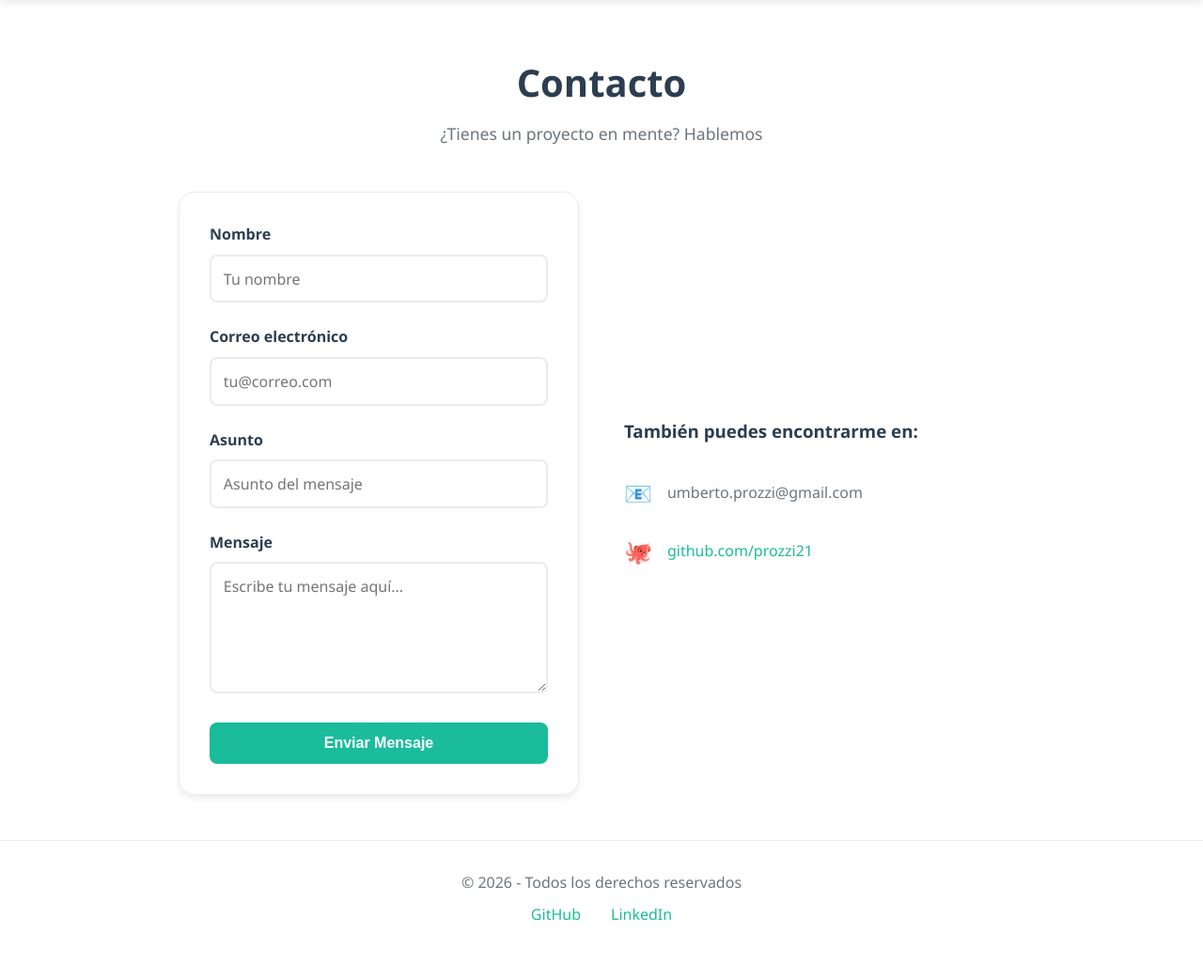
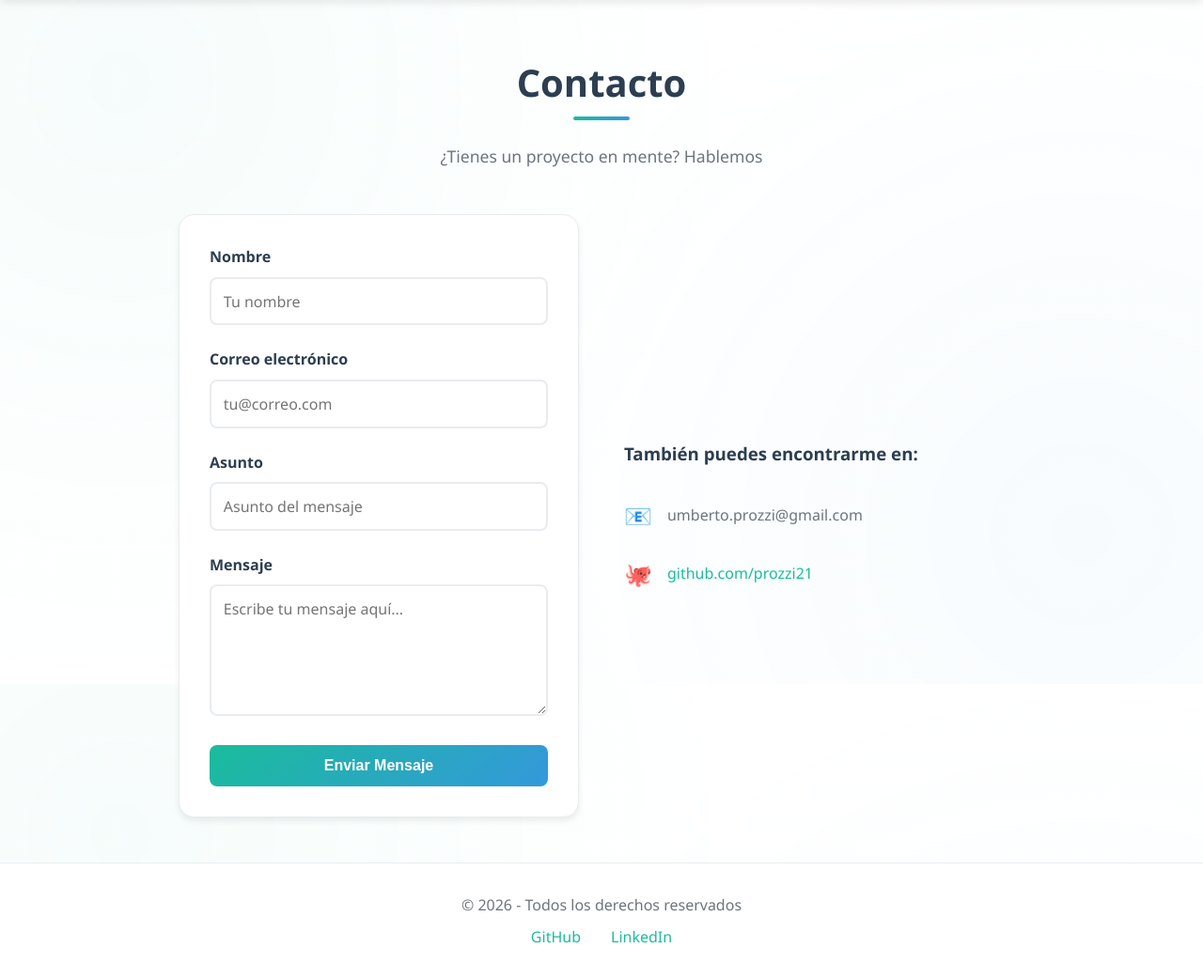
Before and after one commit to Prozzi21/portafolio, a FastAPI app: page /contact in a window 1280 px wide. Shown: the part 72-1114 px from the top of the page at 94% size. Before the commit the page ends 1052 px from the top, so only its background shows below. Run offline with FastAPI, Linux system fonts and the light colour scheme; data comes from the database, SQL or seed files in the repository.

Commit message:
Add gradient styles and enhance button hover effects in CSS

```diff
--- a/static/css/style.css
+++ b/static/css/style.css
@@ -12,6 +12,12 @@
     --code-bg: #f4f4f4;
     --card-shadow: 0 4px 6px rgba(0,0,0,0.07);
     --card-hover-shadow: 0 8px 25px rgba(0,0,0,0.15);
+
+    /* Gradients */
+    --gradient-accent: linear-gradient(135deg, #1abc9c 0%, #3498db 100%);
+    --gradient-accent-hover: linear-gradient(135deg, #16a085 0%, #2980b9 100%);
+    --gradient-bg: radial-gradient(circle at 10% 20%, rgba(26, 188, 156, 0.04) 0%, transparent 50%),
+                   radial-gradient(circle at 90% 80%, rgba(52, 152, 219, 0.04) 0%, transparent 50%);
 }
 
 [data-theme="dark"] {
@@ -39,6 +51,8 @@
 body {
     font-family: 'Segoe UI', Tahoma, Geneva, Verdana, sans-serif;
     background-color: var(--bg-primary);
+    background-image: var(--gradient-bg);
+    background-attachment: fixed;
     color: var(--text-primary);
     line-height: 1.6;
     transition: background-color 0.3s ease, color 0.3s ease;
@@ -219,21 +236,41 @@ body {
     text-decoration: none;
     font-weight: 600;
     font-size: 1rem;
-    transition: all 0.3s ease;
+    transition: all 0.3s ease, border-color 0.3s ease, background 0.3s ease;
     cursor: pointer;
     border: none;
     display: inline-block;
 }
 
 .btn-primary {
-    background: var(--accent);
+    background: var(--gradient-accent);
     color: white;
+    position: relative;
+    overflow: hidden;
+    z-index: 1;
+}
+
+.btn-primary::before {
+    content: '';
+    position: absolute;
+    top: 0;
+    left: 0;
+    width: 100%;
+    height: 100%;
+    background: var(--gradient-accent-hover);
+    z-index: -1;
+    opacity: 0;
+    transition: opacity 0.3s ease;
+}
+
+.btn-primary:hover::before {
+    opacity: 1;
 }
 
 .btn-primary:hover {
-    background: var(--accent-hover);
     transform: translateY(-2px);
-    box-shadow: 0 4px 15px rgba(26, 188, 156, 0.4);
+    box-shadow: 0 4px 15px rgba(26, 188, 156, 0.3);
+    color: white;
 }
 
 .btn-secondary {
@@ -302,13 +341,28 @@ body {
 .section-title {
     font-size: 2.5rem;
     text-align: center;
-    margin-bottom: 0.5rem;
+    margin-bottom: 1.5rem;
     color: var(--text-primary);
+    position: relative;
+    padding-bottom: 0.5rem;
+}
+
+.section-title::after {
+    content: '';
+    position: absolute;
+    bottom: 0;
+    left: 50%;
+    transform: translateX(-50%);
+    width: 60px;
+    height: 4px;
+    background: var(--gradient-accent);
+    border-radius: 2px;
 }
 
 .section-subtitle {
     text-align: center;
     color: var(--text-secondary);
+    margin-top: 1rem;
     margin-bottom: 3rem;
     font-size: 1.1rem;
 }
```
Also changed, not shown: other parts of static/css/style.css (+36 -2 lines).
